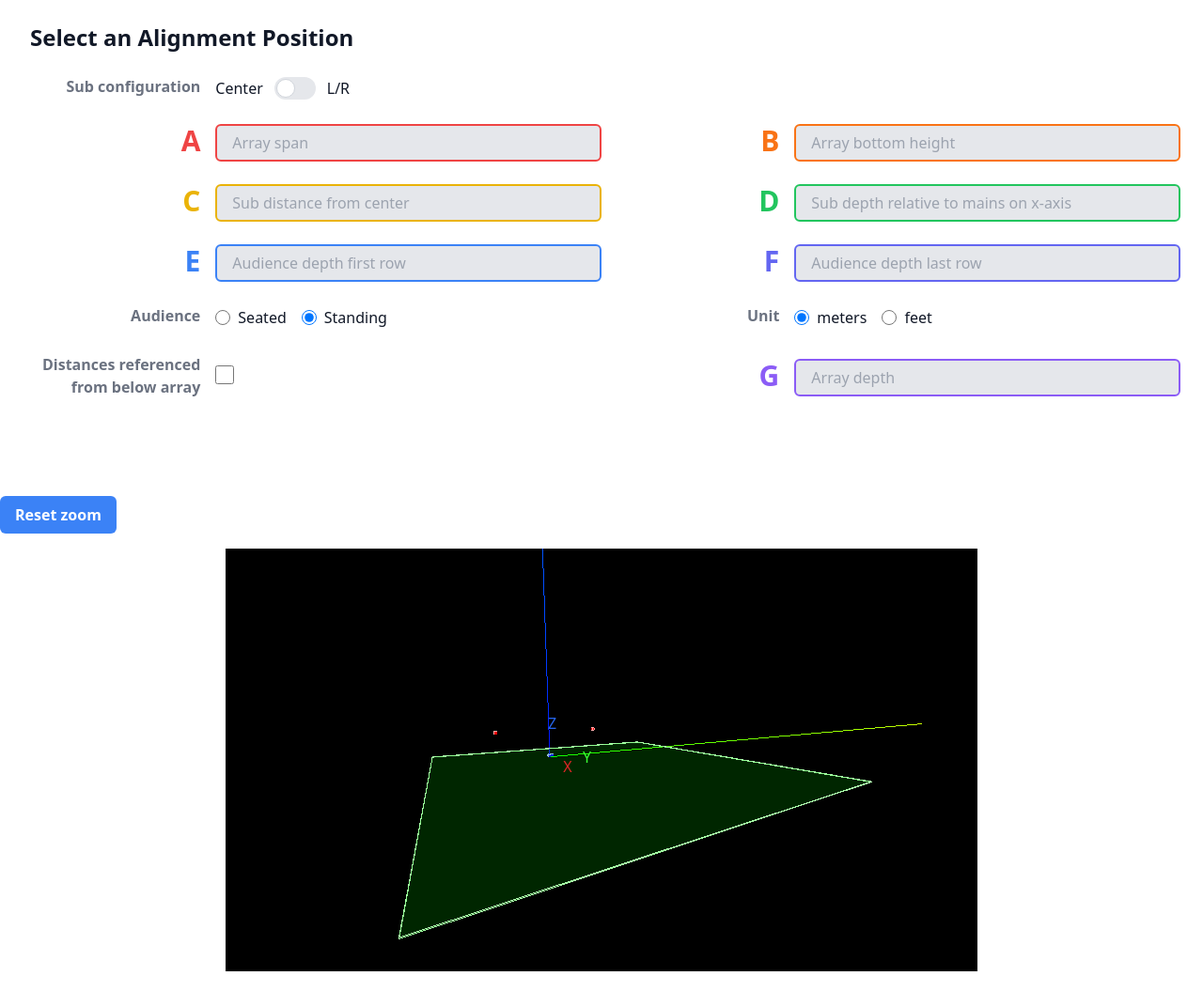
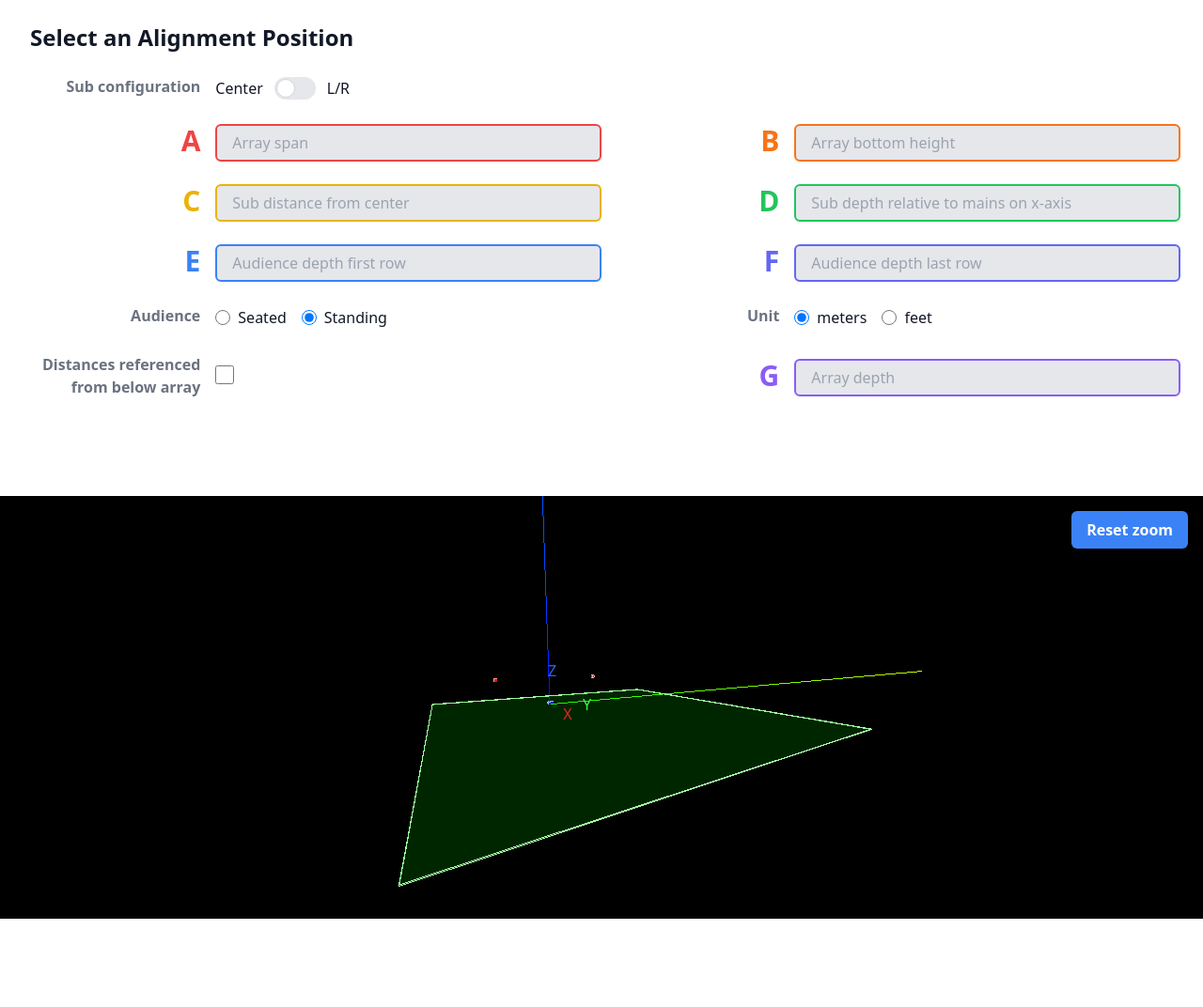
Before and after one commit to LiveNathan/sound-system-model, a website built with Vite: page index.html in a window 1280 px wide. Shown: the whole page at 94% size. After the commit the page ends 1002 px from the top, so only its background shows below. Built offline with nearby package versions, Linux system fonts and the light colour scheme.

Commit message:
Update timeline kill rule and input event trigger
Added a condition to kill the timeline if it is active. Correspondingly, a new event listener was added to trigger an 'input' event on window load for all inputs that have a value. This helps in ensuring that any pre-filled inputs are properly registered on page load. Also, changed the id of the container from a generic "container" to a more descriptive "sound-system-model-container". This provides better context to the element and avoids id conflicts. Furthermore, HTML layout has been improved by moving the reset button inside the sound system model container. This makes the layout more consistent and independent, especially with regard to the relative positioning of the elements.

```diff
--- a/index.html
+++ b/index.html
@@ -175,13 +175,11 @@
             </div>
         </form>
 
-        <button id="reset-zoom-button" class="bg-blue-500 hover:bg-blue-700 text-white font-bold py-2 px-4 rounded-md">
-            Reset zoom
-        </button>
-        <div class="max-w-7xl mx-auto px-4 py-4 sm:px-6 md:px-8">
-            <div id="container" class="w-[800px] h-[450px] mx-auto">
-                <canvas id="canvas" class="absolute z-1"></canvas>
-            </div>
+        <div id="sound-system-model-container" class="relative w-full h-[450px] mx-auto">
+            <button id="reset-zoom-button" class="absolute top-4 right-4 z-10 bg-blue-500 hover:bg-blue-700 text-white font-bold py-2 px-4 rounded-md">
+                Reset zoom
+            </button>
+            <canvas id="canvas" class="absolute z-1"></canvas>
         </div>
     </main>
 </div>
--- a/src/htmlPageElements.js
+++ b/src/htmlPageElements.js
@@ -1,6 +1,6 @@
 // PAGE ELEMENTS
 export const pageElements = {
-    container: document.getElementById("container"),
+    container: document.getElementById("sound-system-model-container"),
     canvas: document.querySelector('#canvas'),
     subConfigCheckbox: document.getElementById("subConfigCheckbox"),
     arraySpanInput: document.getElementById("as"),
--- a/src/main.js
+++ b/src/main.js
@@ -246,6 +246,7 @@ function fitCameraToSelection(objects = [], offset = 1, orientation = null) {
         // camera.up.set(0, 1, 0);
         const timeline = gsap.timeline({defaults: {duration: 1}});
         const box = new Box3();
+        timeline.isActive() && timeline.kill();
 
         if (objects.length > 0) {
             objects.forEach(object => {
@@ -508,3 +509,12 @@ pageElements.resetZoom.addEventListener('click', () => {
 });
 
 controls.addEventListener('start', () => userInteracted = true);
+
+window.addEventListener("load", function() {
+    const elements = document.getElementsByTagName('input');
+    for(let i = 0; i < elements.length; i++) {
+        if(elements[i].value !== '') {
+            elements[i].dispatchEvent(new Event('input', { bubbles: true }));
+        }
+    }
+});
```
